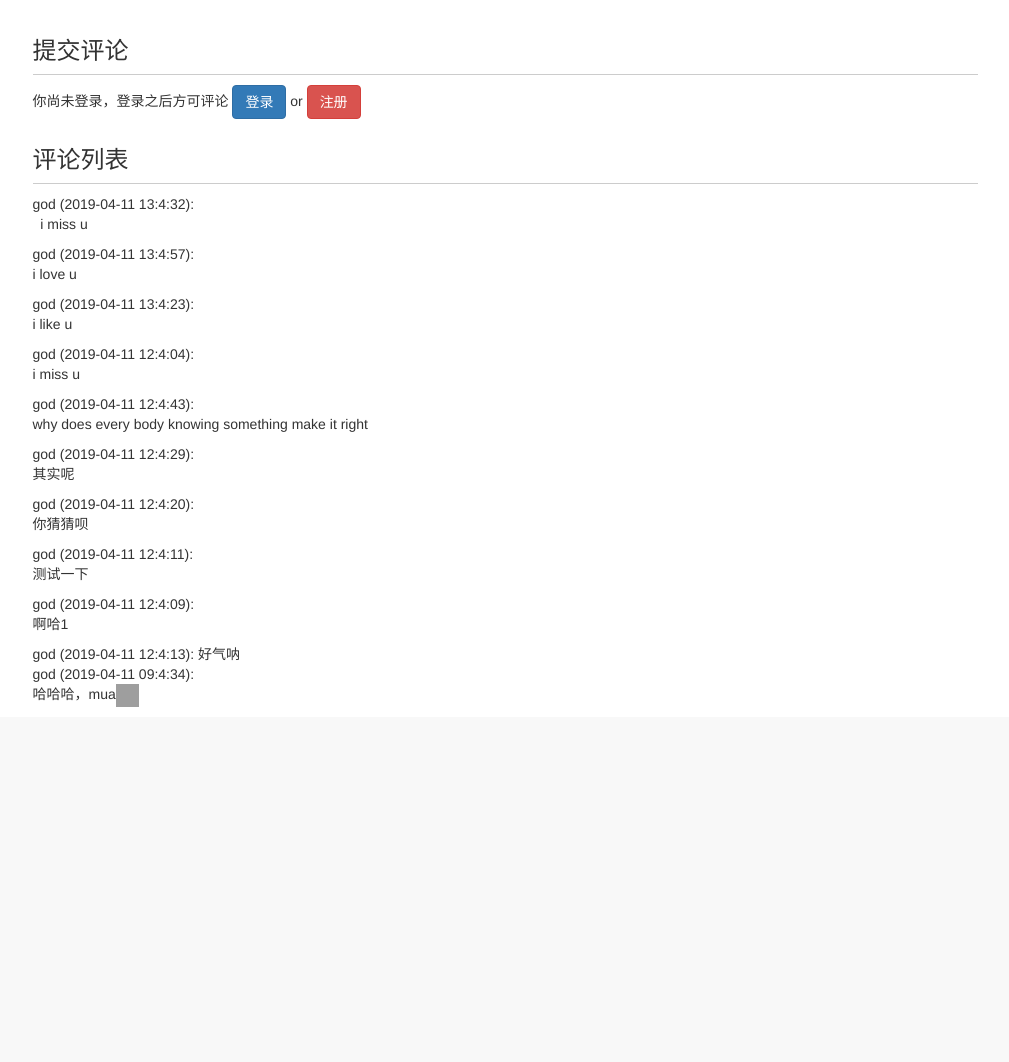
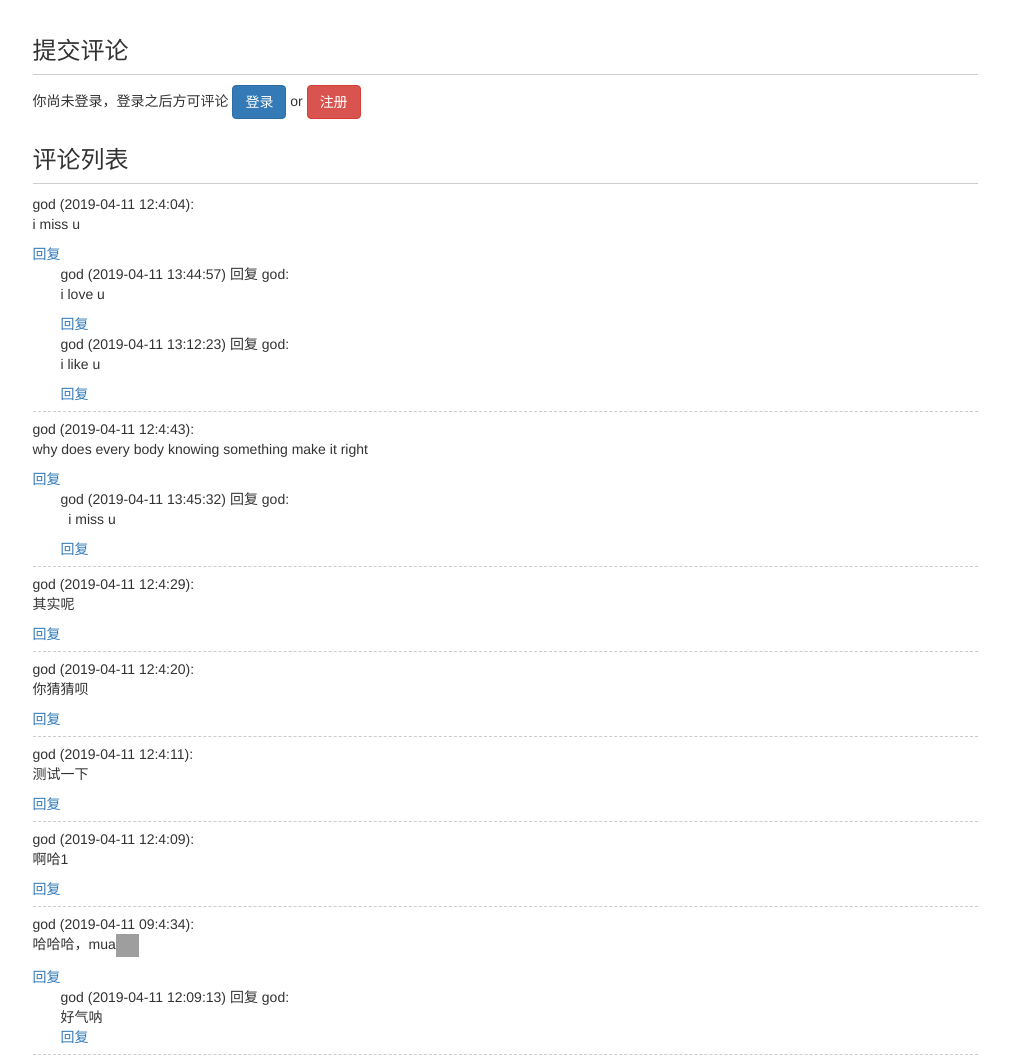
Before and after one commit to PaperSheep/mysite, a Django app: page /blog/40 in a window 1280 px wide. Shown: the part 416-1478 px from the top of the page, without its empty margins (135-1144 px from the left). Before the commit the page ends 1123 px from the top, so only its background shows below. Run offline with Django 3.2, Linux system fonts and the light colour scheme; data comes from the database, SQL or seed files in the repository; both versions use the stored data as it was after the commit; some libraries are stand-ins or nearby versions.

Commit message:
树状评论的实现

```diff
--- a/blog/static/blog/blog.css
+++ b/blog/static/blog/blog.css
@@ -42,3 +42,12 @@ h3.comment-area-title {
 div.django-ckeditor-widget {
     width: 100%;
 }
+
+div.comment {
+    border-bottom: 1px dashed #ccc;
+    margin-bottom: 0.5em;
+    padding-bottom: 0.5em;
+}
+div.reply {
+    margin-left: 2em;
+}
--- a/blog/templates/blog/blog_detail.html
+++ b/blog/templates/blog/blog_detail.html
@@ -56,7 +56,10 @@
                     {% if user.is_authenticated %}
                         <form id="comment_form" action="{% url 'update_comment' %}" method="POST" style="overflow: hidden;">
                             <label>{{ user.username }}，欢迎评论~</label>
-                            <br>
+                            <div id="reply_content_container" style="display: none;">
+                                <p>回复：</p>
+                                <div id="reply_content"></div>
+                            </div>
                             {% csrf_token %}
                             {% for field in comment_form %}
                                 {{ field }}
@@ -75,13 +78,28 @@
                     <h3 class="comment-area-title">评论列表</h3>
                     <div id="comment_list">
                         {% for comment in comments %}
-                            <div>
-                                {{ comment.user.username }}
-                                ({{ comment.comment_time|date:"Y-m-d H:n:s" }}):
-                                {{ comment.text|safe }}
+                            <div class="comment">
+                                <span>{{ comment.user.username }}</span>
+                                <span>({{ comment.comment_time|date:"Y-m-d H:n:s" }}):</span>
+                                <div id="comment_{{ comment.pk }}">
+                                    {{ comment.text|safe }}
+                                </div>
+                                <a href="javascript:reply({{ comment.pk }});">回复</a>
+                                {% for reply in comment.root_comment.all %}
+                                    <div class="reply">
+                                        <span>{{ reply.user.username }}</span>
+                                        <span>({{ reply.comment_time|date:"Y-m-d H:i:s" }})</span>
+                                        <span>回复</span>
+                                        {{ reply.reply_to.username }}:
+                                        <div id="comment_{{ reply.pk }}">
+                                            {{ reply.text|safe }}
+                                        </div>
+                                        <a href="javascript:reply({{ reply.pk }});">回复</a>
+                                    </div>
+                                {% endfor %}
                             </div>
                         {% empty %}
-                            暂无评论
+                            <span id="no_comment">暂无评论</span>
                         {% endfor %}
                     </div>
                 </div>
@@ -110,13 +128,21 @@
                 success: function(data){
                     console.log(data);
                     if(data['status']=="SUCCESS"){
-                        // 插入数据
-                        var comment_html = '<div>' + data['username'] +
-                                           ' (' + data['comment_time'] + ')：' +
-                                           data['text'] + '</div>';
-                        $("#comment_list").prepend(comment_html);
+                        if($('#reply_comment_id').val()=='0'){
+                            // 插入评论
+                            var comment_html = '<div id="root_' + data['pk'] + '" class="comment"><span>' + data['username'] + '</span><span> (' + data['comment_time'] + ')：</span><div id="comment_' + data['pk'] + '">' + data['text'] + '</div><a href="javascript:reply(' + data['pk'] + ');">回复</a></div>';
+                            $("#comment_list").prepend(comment_html);
+                        }else{
+                            // 插入回复
+                            var reply_html ='<div class="reply"><span>' + data['username'] + '</span><span> (' + data['comment_time'] + ')</span><span> 回复 </span><span>' + data['reply_to'] + '：</span><div id="comment_' + data['pk'] + '">' + data['text'] + '</div><a href="javascript:reply(' + data['pk'] + ');">回复</a></div>';
+                            $("#root_" + data['root_pk']).append(reply_html);
+                        }
+
                         // 清空编辑框的内容
                         CKEDITOR.instances['id_text'].setData('');
+                        $('#reply_content_container').hide();
+                        $('#reply_comment_id').val('0');
+                        $('#no_comment').remove();
                     }else{
                         // 显示错误信息
                         $("#comment_error").text(data['message']);
@@ -128,5 +154,15 @@
             });
             return false;
         });
+        function reply(reply_comment_id){
+            // 设置值
+            $('#reply_comment_id').val(reply_comment_id);
+            var html = $("#comment_" + reply_comment_id).html();
+            $('#reply_content').html(html);
+            $('#reply_content_container').show();
+            $('html').animate({scrollTop: $('#comment_form').offset().top - 60}, 300, function(){
+                CKEDITOR.instances['id_text'].focus();
+            });
+        }
     </script>
 {% endblock %}
--- a/blog/views.py
+++ b/blog/views.py
@@ -71,16 +71,17 @@ def blog_detail(request, blog_pk):
     blog = get_object_or_404(Blog, pk=blog_pk)
     read_cookie_key = read_statistics_once_read(request, blog)
     blog_content_type = ContentType.objects.get_for_model(blog)
-    comments = Comment.objects.filter(content_type=blog_content_type, object_id=blog.pk)
+    comments = Comment.objects.filter(content_type=blog_content_type, object_id=blog.pk, parent=None)
 
     context = {}
     context['previous_blog'] = Blog.objects.filter(created_time__gt=blog.created_time).last()
     context['next_blog'] = Blog.objects.filter(created_time__lt=blog.created_time).first()
     context['blog'] = blog
-    context['comments'] = comments
+    context['comments'] = comments.order_by('-comment_time')
     data = {}
     data['content_type'] = blog_content_type.model
     data['object_id'] = blog_pk
+    data['reply_comment_id'] = 0
     context['comment_form'] = CommentForm(initial=data)
     response = render(request, 'blog/blog_detail.html', context)  # 响应
     response.set_cookie(read_cookie_key.format(blog_pk), 'true')  # 阅读cookie标记
--- a/comment/admin.py
+++ b/comment/admin.py
@@ -4,4 +4,4 @@ from .models import Comment
 # Register your models here.
 @admin.register(Comment)
 class CommentAdmin(admin.ModelAdmin):
-    list_display = ('content_object', 'text', 'comment_time', 'user')
+    list_display = ('id', 'content_object', 'text', 'comment_time', 'user', 'parent')
--- a/comment/forms.py
+++ b/comment/forms.py
@@ -2,13 +2,14 @@ from django import forms
 from django.contrib.contenttypes.models import ContentType
 from django.db.models import ObjectDoesNotExist
 from ckeditor.widgets import CKEditorWidget
-
+from .models import Comment
 
 class CommentForm(forms.Form):
     content_type = forms.CharField(widget=forms.HiddenInput)
     object_id = forms.IntegerField(widget=forms.HiddenInput)
     text = forms.CharField(widget=CKEditorWidget(config_name='comment_ckeditor'),
                            error_messages={'required': '评论内容不能为空'})
+    reply_comment_id = forms.IntegerField(widget=forms.HiddenInput(attrs={'id': 'reply_comment_id'}))
 
     def __init__(self, *args, **kwargs):
         if 'user' in kwargs:
@@ -33,3 +34,15 @@ class CommentForm(forms.Form):
             raise forms.ValidationError('评论对象不存在')
 
         return self.cleaned_data
+
+    def clean_reply_comment_id(self):
+        reply_comment_id = self.cleaned_data['reply_comment_id']
+        if reply_comment_id < 0:
+            raise forms.ValidationError('回复出错')
+        elif reply_comment_id == 0:
+            self.cleaned_data['parent'] = None
+        elif Comment.objects.filter(pk=reply_comment_id).exists():
+            self.cleaned_data['parent'] = Comment.objects.get(pk=reply_comment_id)
+        else:
+            raise forms.ValidationError('回复出错')
+        return reply_comment_id
--- a/comment/models.py
+++ b/comment/models.py
@@ -11,7 +11,14 @@ class Comment(models.Model):
 
     text = models.TextField()
     comment_time = models.DateTimeField(auto_now_add=True)
-    user = models.ForeignKey(User, on_delete=models.DO_NOTHING)
+    user = models.ForeignKey(User, related_name="comments", on_delete=models.DO_NOTHING)
+
+    root = models.ForeignKey('self', related_name="root_comment", null=True, on_delete=models.DO_NOTHING)
+    parent = models.ForeignKey('self', related_name="parent_comment", null=True, on_delete=models.DO_NOTHING)
+    reply_to = models.ForeignKey(User, related_name="replies", null=True, on_delete=models.DO_NOTHING)
+
+    def __str__(self):
+        return self.text
 
     class Meta:
         ordering = ['-comment_time']
--- a/mysite/settings.py
+++ b/mysite/settings.py
@@ -37,6 +37,7 @@ INSTALLED_APPS = [
     'django.contrib.sessions',
     'django.contrib.messages',
     'django.contrib.staticfiles',
+
     'ckeditor',  # 用于富文本编辑的
     'ckeditor_uploader',  # 用于富文本编辑上传用的
     'blog',  # 我创建的app
```
Also changed, not shown: comment/views.py (+12 -1 lines), comment/migrations/0002_auto_20190411_1007.py (added), comment/migrations/0003_auto_20190411_1010.py (added), comment/migrations/0004_auto_20190411_1102.py (added), comment/migrations/0005_auto_20190411_1201.py (added), db.sqlite3.
